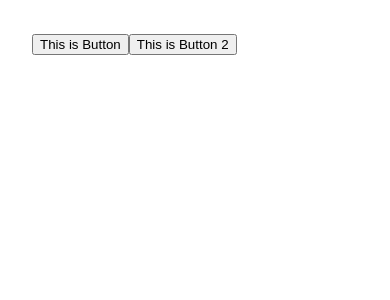
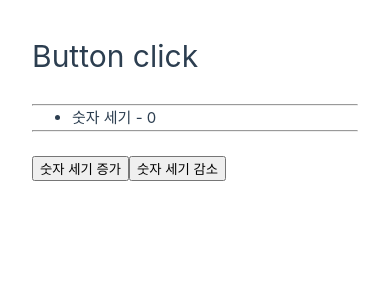
Before and after one commit to Nobody-IArc/Vue_Basic, a Vue app: page / in a window 390 px wide. Shown: the top 300 px of the page. Built offline with nearby package versions, Linux system fonts and the light colour scheme.

Commit message:
반응형 -1: ref

```diff
--- a/src/App.vue
+++ b/src/App.vue
@@ -1,16 +1,30 @@
 <script setup>
-const pop = (message) => {
-  window.alert(message);
-}
+import {ref} from "vue";
 
-const run = () => {
-  window.alert('Hello World');
-}
+const count = ref(0);
+
+const increaseCount = () => {
+  count.value++;
+  console.log(`count is increased to ${count}`);
+};
+
+const decreaseCount = () => {
+  count.value--;
+  console.log(`click is decreased to ${count}`);
+};
 </script>
 
 <template>
-  <!-- v-on: 은 @ 기호로 대체 가능  -->
-<!--  <button v-on:click="pop('Hello World')">Hello</button>-->
-  <button @click="pop('Hello World')">This is Button</button>
-  <button @click="pop('Hi World')">This is Button 2</button>
+  <div>
+    <h1>Button click</h1>
+    <br />
+    <hr />
+    <ul>
+      <li id="count">숫자 세기 - {{ count }}</li>
+    </ul>
+    <hr />
+    <br />
+    <button @click="increaseCount()">숫자 세기 증가</button>
+    <button @click="decreaseCount()">숫자 세기 감소</button>
+  </div>
 </template>
```
